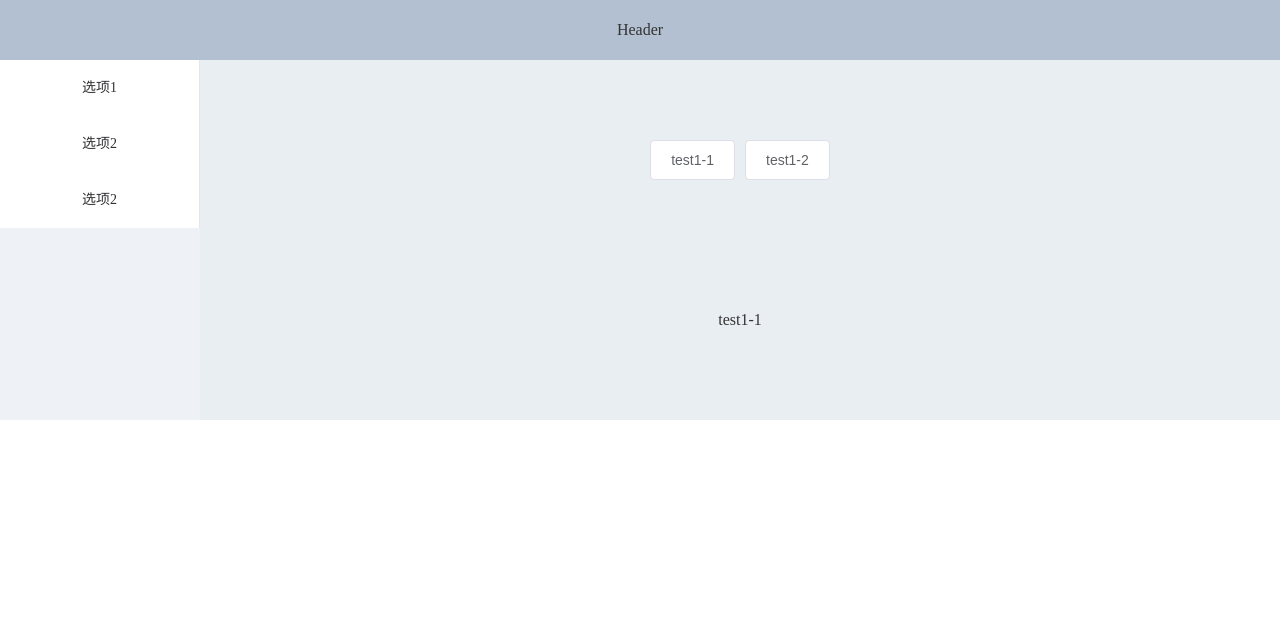
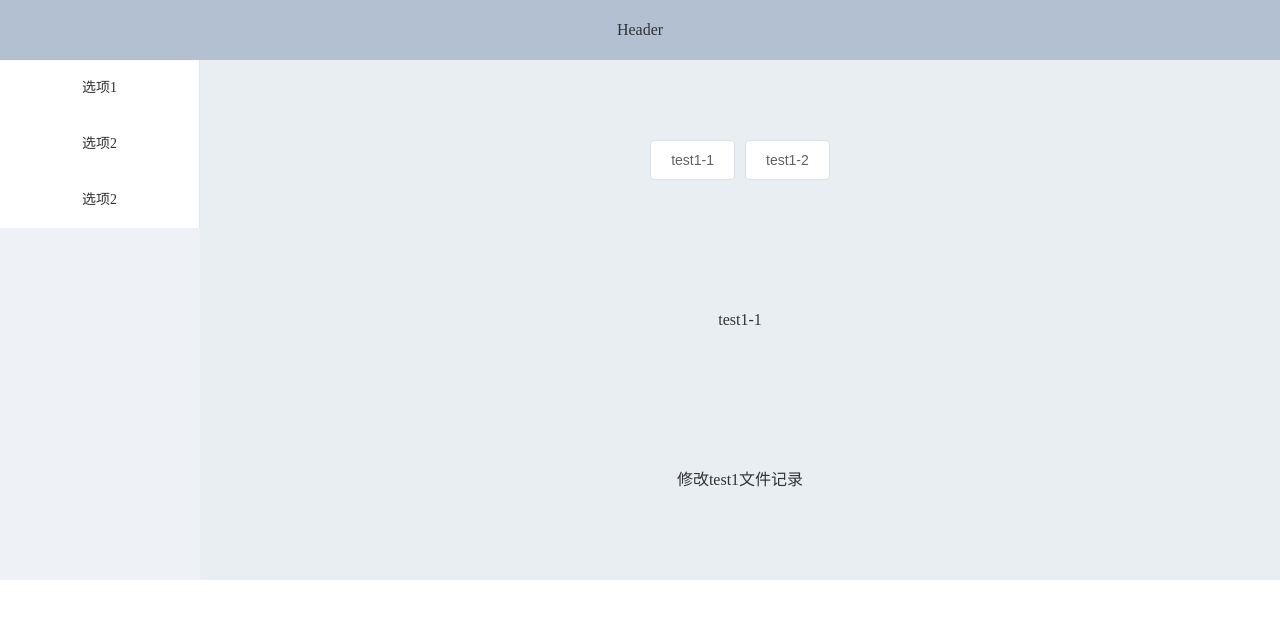
Before and after one commit to itsmyturn/mydemo, a Vue app: page /#/test1/test1-1 in a window 1280 px wide. Shown: the top 618 px of the page. Built offline with nearby package versions, Linux system fonts and the light colour scheme.

Commit message:
修改test1

```diff
--- a/src/pages/test1.1.vue
+++ b/src/pages/test1.1.vue
@@ -1,6 +1,7 @@
 <template>
     <div class="test1-1">
         test1-1
+        <div>修改test1文件记录</div>
     </div>
 </template>
 <script>
```
